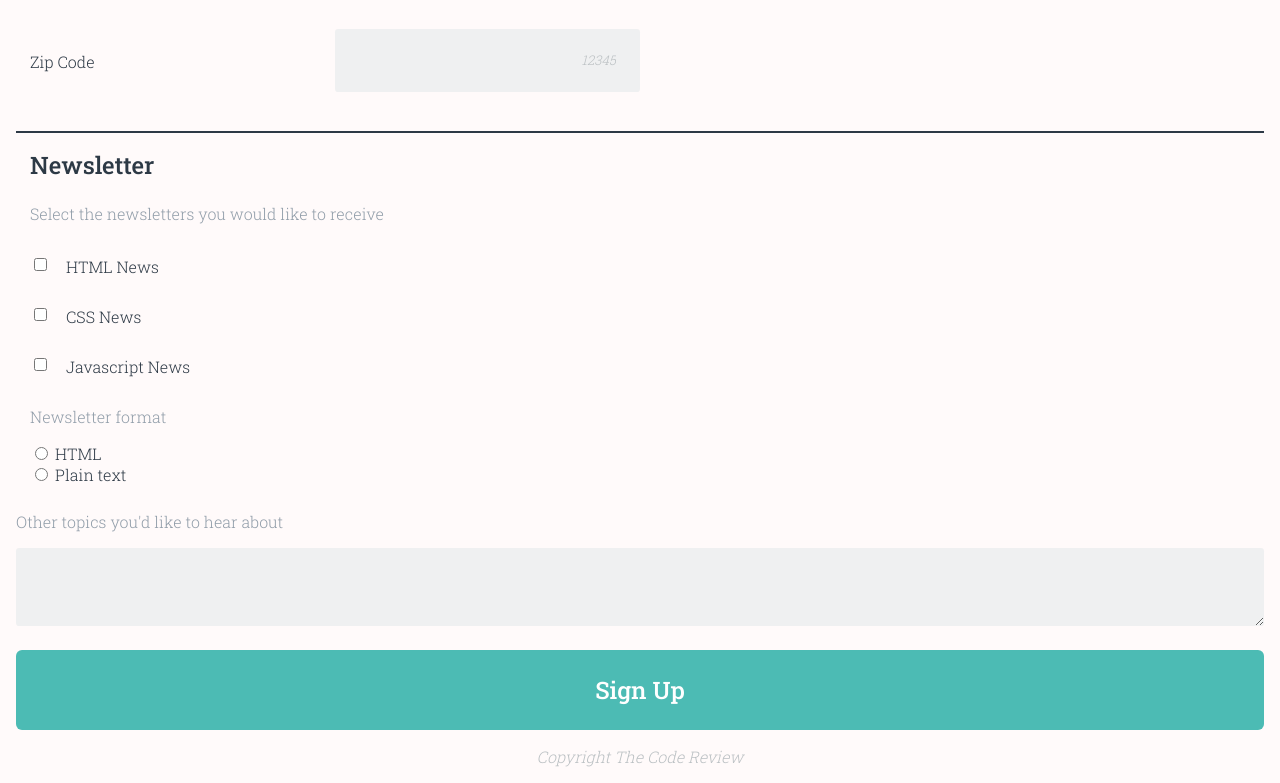
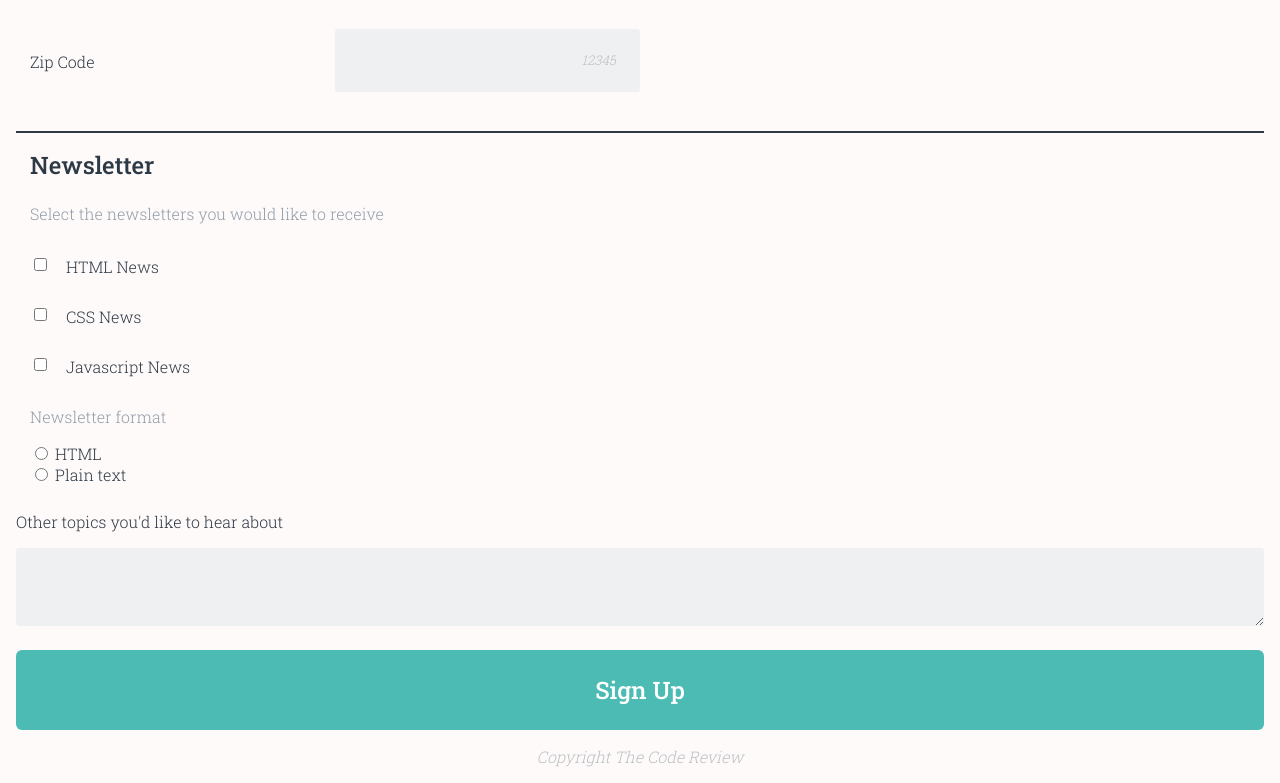
Before and after one commit to alexwaynemiller/on-line-registration-form-Project3, a plain HTML site: page online_registration_v4/index.html in a window 1280 px wide. Shown: the part 702-1485 px from the top of the page. Drawn offline with Linux system fonts and the light colour scheme.

Commit message:
changed text area from <p> to <label>
added appropriate styles/id

```diff
--- a/online_registration_v4/css/style.css
+++ b/online_registration_v4/css/style.css
@@ -199,7 +199,9 @@ legend {
 
   }
 
-
+  #topics {
+      margin-bottom: 1rem;
+  }
 /* MEDIA QUERIES ---------------------------------------- */
 
 @media screen and (min-width: 768px) {
--- a/online_registration_v4/index.html
+++ b/online_registration_v4/index.html
@@ -99,7 +99,7 @@
              </div>
             </fieldset>
 
-             <p class="news-p">Other topics you'd like to hear about</p>
+             <label id="topics" class="news-p">Other topics you'd like to hear about</label>
 
              <textarea id="more-topics" name="topics"></textarea>
 
```
